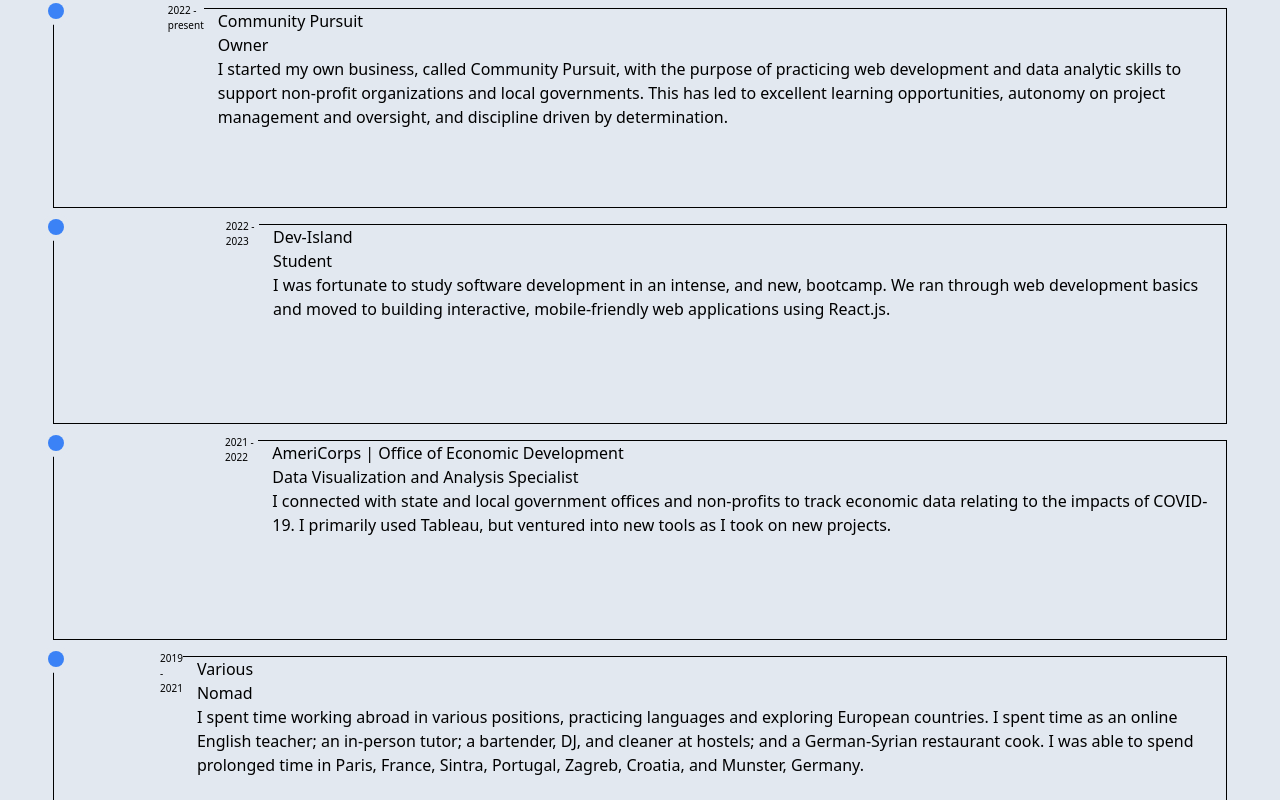
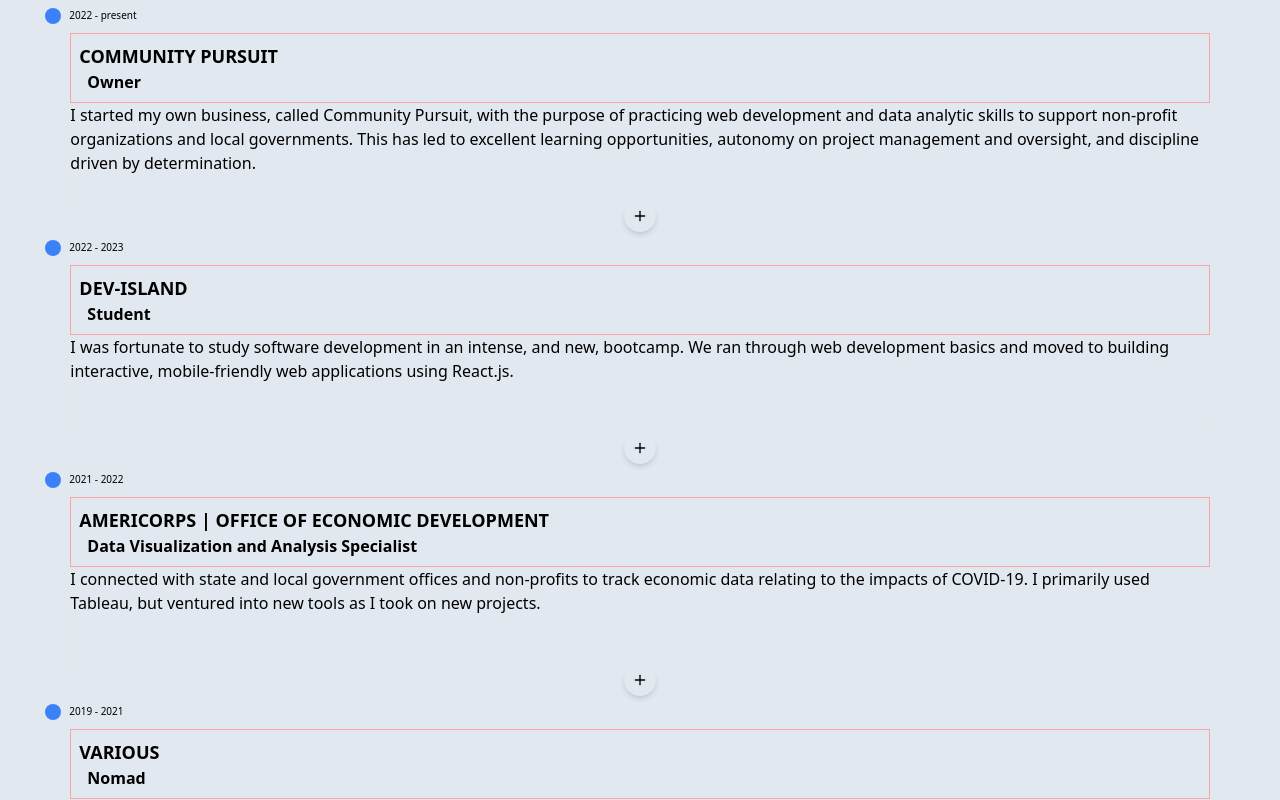
Before and after one commit to christian-faber/portfolio, a React (Create React App) app: page /experience in a window 1280 px wide. Built offline with nearby package versions, Linux system fonts and the light colour scheme.

Commit message:
add absolute pieces to card

```diff
--- a/src/components/ExperienceCard.js
+++ b/src/components/ExperienceCard.js
@@ -1,35 +1,43 @@
 import { useState } from "react";
+import { FiPlus } from "react-icons/fi";
+import { FiMinus } from "react-icons/fi";
 
 export const ExperienceCard = ({ position }) => {
   const [sayMore, setSay] = useState(false);
+
   return (
-    <div className="w-11/12 m-2 flex min-h-[200px] border border-black">
+    <div className="group w-11/12 m-4 flex min-h-[200px] relative p-4 rounded-md">
       {/* circle and date */}
-      <div className="flex relative -top-1.5 -left-1.5 w-72 bg-slate-200 h-4">
+      <div className="flex items-center absolute -top-2 -left-2 w-28 bg-slate-200 h-4">
         <div className="rounded-full h-4 w-4 bg-blue-500 shadow-[0_0_0_6px_#E2E8F0]"></div>
+        <p className="pl-2 h-4 text-[10px]">{position.date}</p>
       </div>
-      <div className="flex relative -top-1.5 -left-1.5 bg-slate-200 h-4">
-        <p className="h-3 text-[10px]">{position.date}</p>
-      </div>
-      <div className="flex flex-col pl-2">
-        {/* date and position container */}
-        <div>
-          <h1>{position.company}</h1>
-          <h2>{position.title}</h2>
+      {/* date and position container */}
+      <div className="flex flex-col border transition-all duration-300 ease-in-out transform group-hover:border-green-300 group-hover:shadow-lg">
+        <div className="border-red-300 border p-2">
+          <h1 className="text-lg font-bold uppercase">{position.company}</h1>
+          <h2 className="pl-2 text-md font-semibold">{position.title}</h2>
         </div>
         <div>
           <h2>{position.summary}</h2>
         </div>
       </div>
-      {/* sayMore && (
-          <ul className="list-disc pl-4">
-            {position.accomplishments.map((accomplishment, index) => (
-              <li key={index} classname="p-4">
-                {accomplishment}
-              </li>{
-            ))}
-          </ul>
-        )} */}
+      {!sayMore && (
+        <div
+          onClick={() => setSay(!sayMore)}
+          className="absolute -bottom-4 left-1/2 -ml-4 h-8 w-8 rounded-full flex justify-center items-center bg-slate-200 shadow-md"
+        >
+          <FiPlus />
+        </div>
+      )}
+      {sayMore && (
+        <div
+          onClick={() => setSay(!sayMore)}
+          className="absolute -bottom-4 left-1/2 -ml-4 h-8 w-8 rounded-full flex justify-center items-center bg-slate-200 shadow-md"
+        >
+          <FiMinus />
+        </div>
+      )}
     </div>
   );
 };
--- a/src/pages/Experience.js
+++ b/src/pages/Experience.js
@@ -4,10 +4,14 @@
 
 export const Experience = () => {
   return (
-    <div className="flex flex-col items-center bg-slate-200">
-      {experience.experiences.map((experience, index) => (
-        <ExperienceCard position={experience} key={index} />
-      ))}
+    <div className="overflow-y-auto h-full">
+      {/* Insert Top */}
+      {/* Experience Cards */}
+      <div className="flex flex-col items-center bg-slate-200 ">
+        {experience.experiences.map((experience, index) => (
+          <ExperienceCard position={experience} key={index} />
+        ))}
+      </div>
     </div>
   );
 };
```
